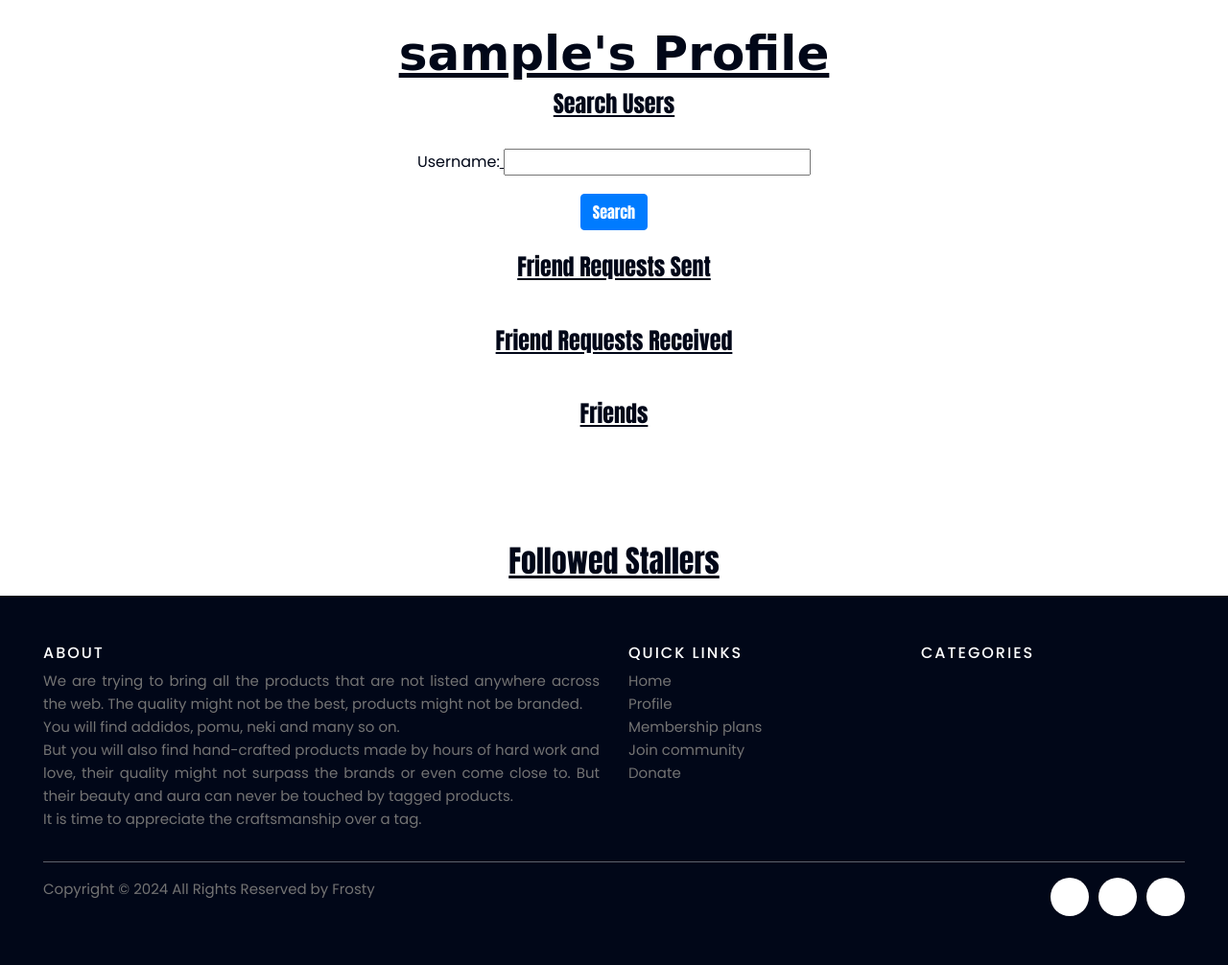
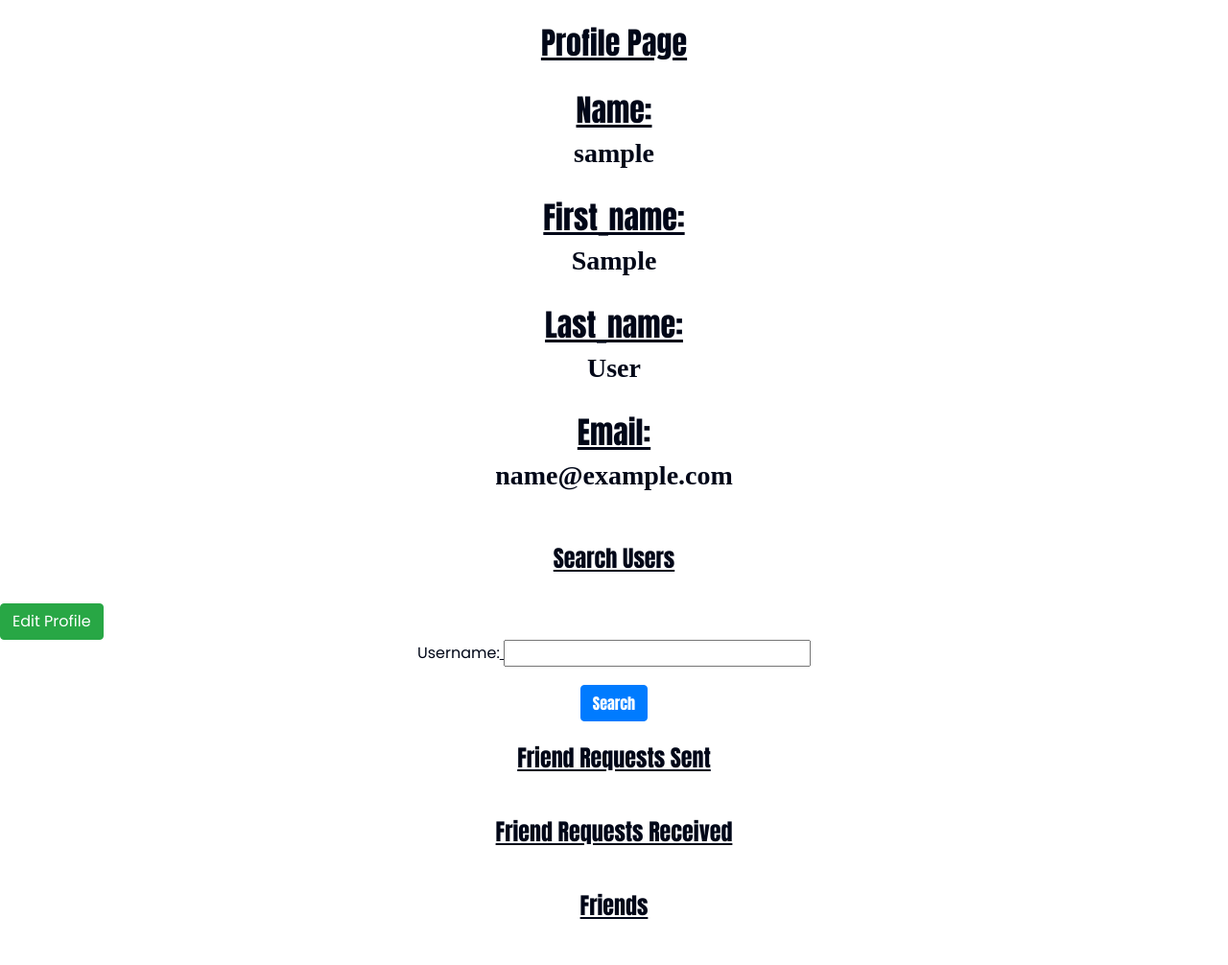
Before and after one commit to SujalSuryawanshi/Assanj, a Django app: a page that uses templates/profile.html in a window 1280 px wide. Shown: the part 70-1076 px from the top of the page at 96% size. Run offline with Django 5.2, Linux system fonts and the light colour scheme; the visitor is signed in with stand-in values (Sample User, id 1); data comes from the database, SQL or seed files in the repository; data that the repository does not hold is empty; some web fonts are replaced.

Commit message:
Update profile.html

```diff
--- a/templates/profile.html
+++ b/templates/profile.html
@@ -5,11 +5,37 @@
 <br>
 <br>
 <br>
-<h3 class="item-title">{{ profile_user.username }}'s Profile</h3>
+<h2 class="anton-regular">Profile Page</h2>
+<br>
+
+<h2 class="anton-regular">Name:</h2>
+<h3 class="user-anton-regular">
+    {{ profile_user.username }}
+</h3>
+<br>
+
+<h2 class="anton-regular">First_name:</h2>
+<h3 class="user-anton-regular">
+ {{ profile_user.first_name }}
+</h3>
+<br>
+
+<h2 class="anton-regular">Last_name:</h2>
+<h3 class="user-anton-regular">
+    {{ profile_user.last_name }}
+</h3>
+<br>
+
+<h2 class="anton-regular">Email:</h2>
+<h3 class="user-anton-regular">
+    {{ profile_user.email }}
+</h3>
+<br>
+<br>
 
 <h4 class="anton-regular">Search Users</h4>
 <br>
-
+<a href={% url "edit_profile" %} class='btn btn-success'>Edit Profile</a>
 <form method="get" class="anton-regular" action="{% url 'search_users' %}">
     {{ form.as_p }}
     <button type="submit" class="btn btn-primary">Search</button>
```
